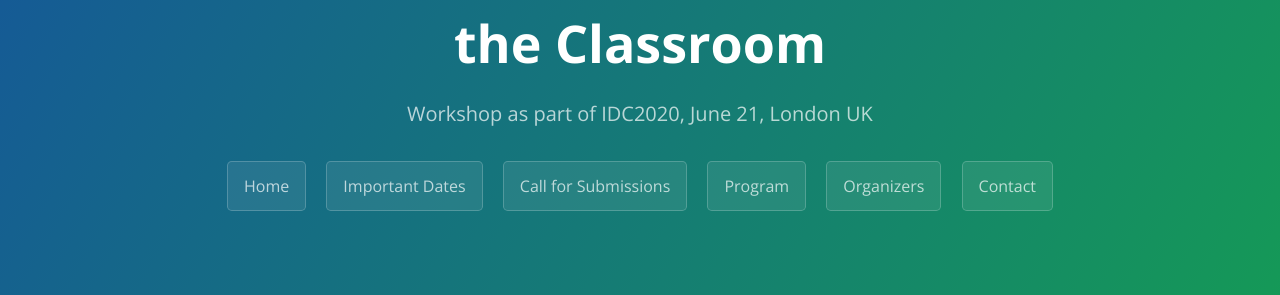
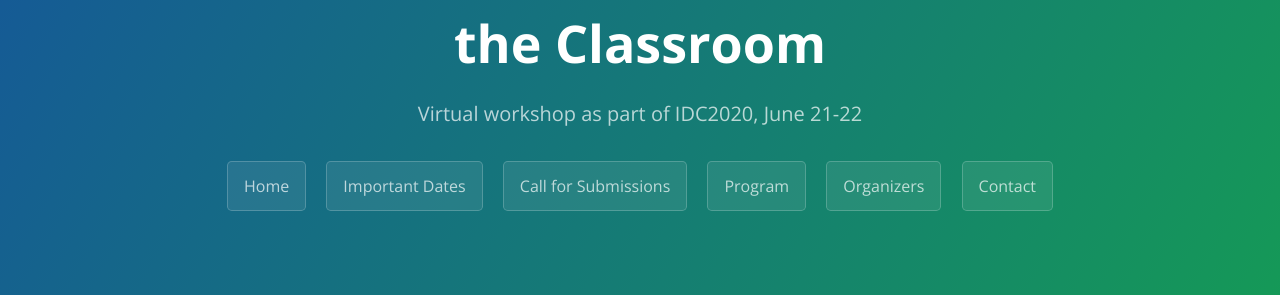
Before and after one commit to sabaci/EdTechEvalWS, a Jekyll site: the page built from index.md, in a window 1280 px wide. Shown: the part 154-449 px from the top of the page. Built offline with Jekyll 4.4.1, drawn with Linux system fonts in a browser that asks for light colours; our own code applies the rules of GitHub Pages for plain Markdown files.

Commit message:
Update _config.yml

```diff
--- a/_config.yml
+++ b/_config.yml
@@ -1,5 +1,5 @@
 title: Evaluation of Emerging Educational Technologies in the Classroom
-description: Workshop as part of IDC2020, June 21, London UK
+description: Virtual workshop as part of IDC2020, June 21-22
 show_downloads: false
 google_analytics:
 theme: jekyll-theme-cayman
```
